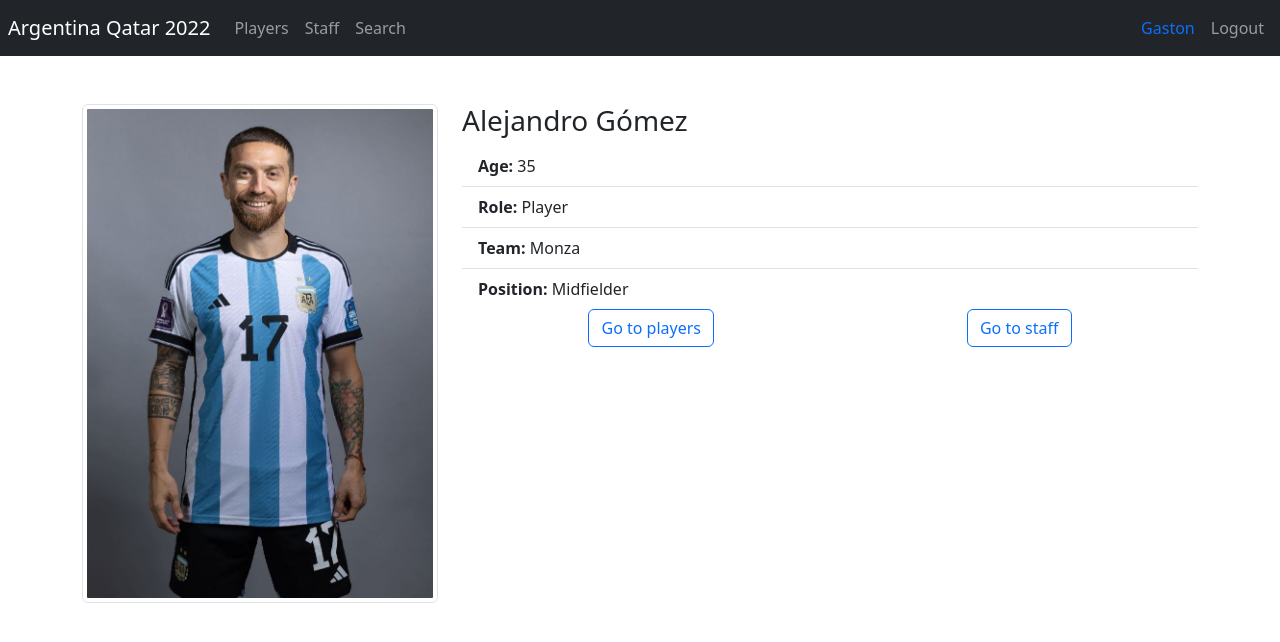
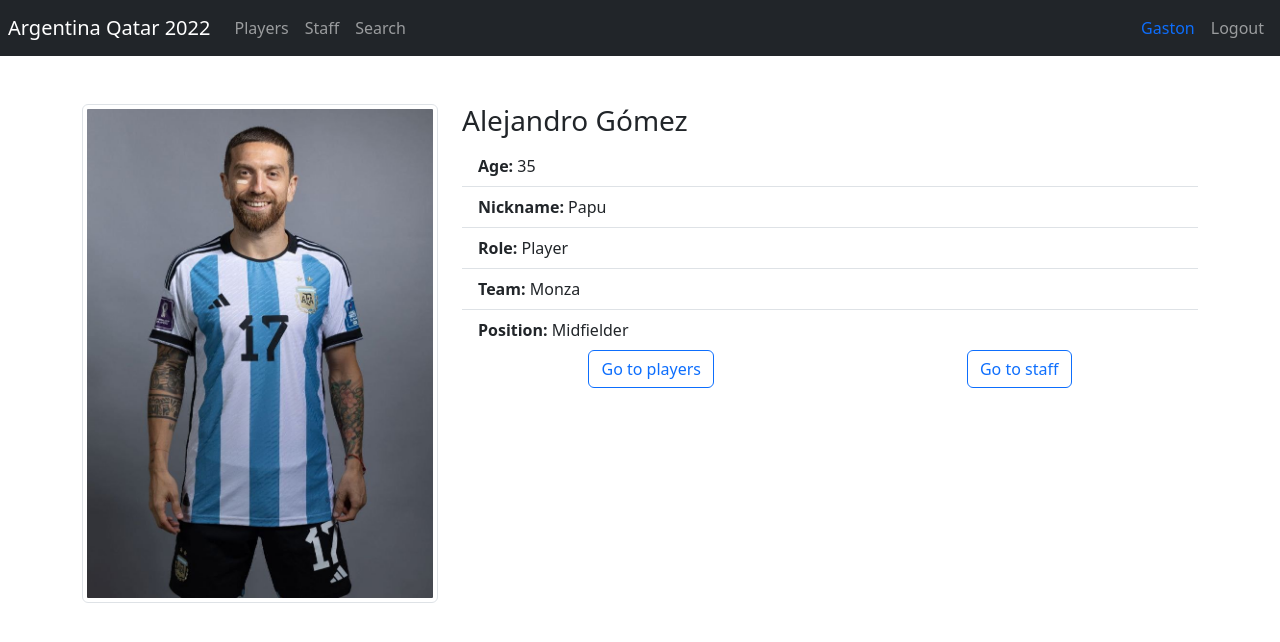
Before and after one commit to GBalatti9/argentina-wold-cup, a React (Vite) app: page /Player/alejandro-gomez in a window 1280 px wide. Shown: the top 642 px of the page. Built offline with nearby package versions, Linux system fonts and the light colour scheme.

Commit message:
Nickname of each member

```diff
--- a/src/staff/data/staff.js
+++ b/src/staff/data/staff.js
@@ -4,6 +4,7 @@ export const staff = [
         'name': 'Alejandro',
         'lastName': 'Gómez',
         'birthdate': '02/15/1988',
+        'nickname': 'Papu',
         'role': 'Player',
         'team': 'Monza',
         'position': 'Midfielder',
@@ -13,6 +14,7 @@ export const staff = [
         'name': 'Alexis',
         'lastName': 'Mac Allister',
         'birthdate': '12/24/1998',
+        'nickname': 'Colo',
         'role': 'Player',
         'team': 'Liverpool',
         'position': 'Midfielder',
@@ -22,6 +24,7 @@ export const staff = [
         'name': 'Ángel',
         'lastName': 'Correa',
         'birthdate': '03/09/1995',
+        'nickname': 'Ángel',
         'role': 'Player',
         'team': 'Atlético de Madrid',
         'position': 'Striker',
@@ -31,6 +34,7 @@ export const staff = [
         'name': 'Ángel',
         'lastName': 'Di María',
         'birthdate': '02/14/1988',
+        'nickname': 'Fideo',
         'role': 'Player',
         'team': 'Benfica',
         'position': 'Striker',
@@ -40,6 +44,7 @@ export const staff = [
         'name': 'Cristian',
         'lastName': 'Romero',
         'birthdate': '04/27/1988',
+        'nickname': 'Cuti',
         'role': 'Player',
         'team': 'Tottenham',
         'position': 'Defender',
@@ -49,6 +54,7 @@ export const staff = [
         'name': 'Emiliano',
         'lastName': 'Martínez',
         'birthdate': '09/02/1992',
+        'nickname': 'Dibu',
         'role': 'Player',
         'team': 'Aston Villa',
         'position': 'Goalkeeper',
@@ -58,6 +64,7 @@ export const staff = [
         'name': 'Enzo',
         'lastName': 'Fernández',
         'birthdate': '01/17/2001',
+        'nickname': 'Enzo',
         'role': 'Player',
         'team': 'Chelsea',
         'position': 'Midfielder',
@@ -67,6 +74,7 @@ export const staff = [
         'name': 'Exequiel',
         'lastName': 'Palacios',
         'birthdate': '10/05/1998',
+        'nickname': 'Exe',
         'role': 'Player',
         'team': 'Bayer 04 Leverkusen',
         'position': 'Midfielder',
@@ -76,6 +84,7 @@ export const staff = [
         'name': 'Franco',
         'lastName': 'Armani',
         'birthdate': '10/16/1986',
+        'nickname': 'Franco',
         'role': 'Player',
         'team': 'River Plate',
         'position': 'Goalkeeper',
@@ -85,6 +94,7 @@ export const staff = [
         'name': 'Germán',
         'lastName': 'Pezzella',
         'birthdate': '06/27/1991',
+        'nickname': 'Germán',
         'role': 'Player',
         'team': 'Real Betis',
         'position': 'Defender',
@@ -94,6 +104,7 @@ export const staff = [
         'name': 'Gerónimo',
         'lastName': 'Rulli',
         'birthdate': '05/20/1992',
+        'nickname': 'Gero',
         'role': 'Player',
         'team': 'Ajax',
         'position': 'Goalkeeper',
@@ -103,6 +114,7 @@ export const staff = [
         'name': 'Gonzalo',
         'lastName': 'Montiel',
         'birthdate': '01/01/1997',
+        'nickname': 'Cachete',
         'role': 'Player',
         'team': 'Nottingham Forest',
         'position': 'Defender',
@@ -112,6 +124,7 @@ export const staff = [
         'name': 'Guido',
         'lastName': 'Rodríguez',
         'birthdate': '04/12/1994',
+        'nickname': 'Guido',
         'role': 'Player',
         'team': 'Betis',
         'position': 'Midfielder',
@@ -121,6 +134,7 @@ export const staff = [
         'name': 'Juan',
         'lastName': 'Foyth',
         'birthdate': '01/12/1998',
+        'nickname': 'Juan',
         'role': 'Player',
         'team': 'Villarreal',
         'position': 'Defender',
@@ -130,6 +144,7 @@ export const staff = [
         'name': 'Julián',
         'lastName': 'Álvarez',
         'birthdate': '01/31/2000',
+        'nickname': 'Araña',
         'role': 'Player',
         'team': 'Manchester City',
         'position': 'Striker',
@@ -139,6 +154,7 @@ export const staff = [
         'name': 'Lautaro',
         'lastName': 'Martínez',
         'birthdate': '08/22/1997',
+        'nickname': 'Toro',
         'role': 'Player',
         'team': 'Inter',
         'position': 'Striker',
@@ -148,6 +164,7 @@ export const staff = [
         'name': 'Leandro',
         'lastName': 'Paredes',
         'birthdate': '06/29/1994',
+        'nickname': 'Lea',
         'role': 'Player',
         'team': 'Roma',
         'position': 'Midfielder',
@@ -157,6 +174,7 @@ export const staff = [
         'name': 'Lionel',
         'lastName': 'Messi',
         'birthdate': '06/24/1987',
+        'nickname': 'Pulga',
         'role': 'Player',
         'team': 'Inter Miami',
         'position': 'Striker',
@@ -166,6 +184,7 @@ export const staff = [
         'name': 'Lionel',
         'lastName': 'Scaloni',
         'birthdate': '05/16/1978',
+        'nickname': 'Lio',
         'lastTeam': 'Atalanta',
         'role': 'Staff',
         'position': 'Manager',
@@ -175,6 +194,7 @@ export const staff = [
         'name': 'Lisandro',
         'lastName': 'Martínez',
         'birthdate': '01/18/1998',
+        'nickname': 'Licha',
         'role': 'Player',
         'team': 'Manchester United',
         'position': 'Defender',
@@ -184,6 +204,7 @@ export const staff = [
         'name': 'Marcos',
         'lastName': 'Acuña',
         'birthdate': '10/28/1991',
+        'nickname': 'Huevo',
         'role': 'Player',
         'team': 'Sevilla',
         'position': 'Defender',
@@ -202,6 +223,7 @@ export const staff = [
         'name': 'Nahuel',
         'lastName': 'Molina',
         'birthdate': '04/06/1998',
+        'nickname': 'Nahue',
         'role': 'Player',
         'team': 'Atlético de Madrid',
         'position': 'Defender',
@@ -211,6 +233,7 @@ export const staff = [
         'name': 'Nicolás',
         'lastName': 'Otamendi',
         'birthdate': '02/12/1988',
+        'nickname': 'Ota',
         'role': 'Player',
         'team': 'Benfica',
         'position': 'Defender',
@@ -220,6 +243,7 @@ export const staff = [
         'name': 'Nicolás',
         'lastName': 'Tagliafico',
         'birthdate': '08/31/1992',
+        'nickname': 'Taglia',
         'role': 'Player',
         'team': 'Olympique de lyon',
         'position': 'Defender',
@@ -229,6 +253,7 @@ export const staff = [
         'name': 'Pablo',
         'lastName': 'Aimar',
         'birthdate': '11/03/1979',
+        'nickname': 'Payasito',
         'lastTeam': 'Estudiantes de Río Cuarto',
         'role': 'Staff',
         'position': 'Coaching Staff',
@@ -238,6 +263,7 @@ export const staff = [
         'name': 'Paulo',
         'lastName': 'Dybala',
         'birthdate': '11/15/1993',
+        'nickname': 'La Joya',
         'role': 'Player',
         'team': 'Roma',
         'position': 'Striker',
@@ -247,6 +273,7 @@ export const staff = [
         'name': 'Roberto',
         'lastName': 'Ayala',
         'birthdate': '04/14/1973',
+        'nickname': 'Ratón',
         'lastTeam': 'Racing',
         'role': 'Staff',
         'position': 'Coaching Staff',
@@ -256,6 +283,7 @@ export const staff = [
         'name': 'Rodrigo',
         'lastName': 'De Paul',
         'birthdate': '05/24/1994',
+        'nickname': 'Rodri',
         'role': 'Player',
         'team': 'Atlético de Madrid',
         'position': 'Midfielder',
@@ -265,6 +293,7 @@ export const staff = [
         'name': 'Thiago',
         'lastName': 'Almada',
         'birthdate': '04/26/2001',
+        'nickname': 'Thiago',
         'role': 'Player',
         'team': 'Atlanta United',
         'position': 'Midfielder',
@@ -274,6 +303,7 @@ export const staff = [
         'name': 'Walter',
         'lastName': 'Samuel',
         'birthdate': '03/23/1978',
+        'nickname': 'Muro',
         'lastTeam': 'Basilea F.C.',
         'role': 'Staff',
         'position': 'Coaching Staff',
--- a/src/staff/pages/TeamMemberPage.jsx
+++ b/src/staff/pages/TeamMemberPage.jsx
@@ -29,6 +29,7 @@ export const TeamMemberPage = () => {
                 <h3>{ `${member.name}  ${member.lastName}` }</h3>
                 <ul className="list-group list-group-flush">
                         <li className="list-group-item"> <b> Age: </b> { age } </li>
+                        { member.nickname && <li className="list-group-item"> <b> Nickname: </b> { member.nickname } </li> }
                         <li className="list-group-item"> <b> Role: </b> { member.role } </li>
                         <li className="list-group-item">
                             { member.team
```
